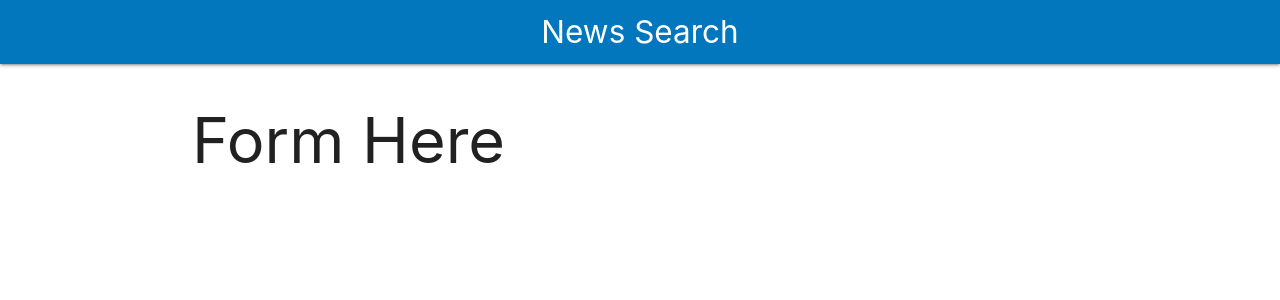
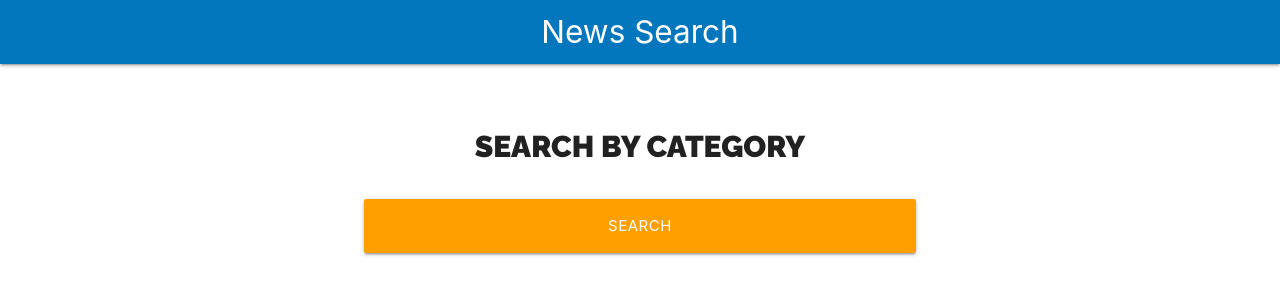
Before and after one commit to AlanAlv/react-news, a React (Create React App) app: page / in a window 1280 px wide. Shown: the top 300 px of the page. Built offline with nearby package versions, Linux system fonts and the light colour scheme.

Commit message:
Form component

```diff
--- a/src/App.js
+++ b/src/App.js
@@ -1,5 +1,7 @@
 import React, { Fragment } from 'react';
 import Header from './components/Header';
+import Form from './components/Form';
+
 
 
 function App() {
@@ -10,7 +12,9 @@ function App() {
       />
 
       <div className="container white">
-        <h1>Form Here</h1>
+        <Form>
+
+        </Form>
       </div>
     </Fragment>
   );
--- /dev/null
+++ b/src/components/Form.js
@@ -0,0 +1,26 @@
+import React from 'react';
+import styles from './Form.module.css'
+
+const Form = () => {
+    return (
+        <div className={`${styles.searcher} row`}>
+            <div className="col s12 m8 offset-m2">
+                <form
+
+                >
+                    <h2 className={styles.heading}>Search by category</h2>
+
+                    <div className="input-field col s12">
+                        <input
+                            type="submit"
+                            value="Search"
+                            className={`${styles['btn-block']} btn-large amber darken-2`}
+                            />
+                    </div>
+                </form>
+          </div>
+        </div>
+      );
+}
+
+export default Form;
--- /dev/null
+++ b/src/components/Form.module.css
@@ -0,0 +1,17 @@
+.heading {
+    font-family: 'Raleway', sans-serif;
+    font-weight: 900;
+    font-size: 2rem;
+    text-transform: uppercase;
+    text-align: center;
+}
+
+.searcher {
+    margin-top: 2rem;
+    margin-bottom: 2rem;
+    text-align: left;
+}
+
+.btn-block {
+    width: 100%;
+}
```
